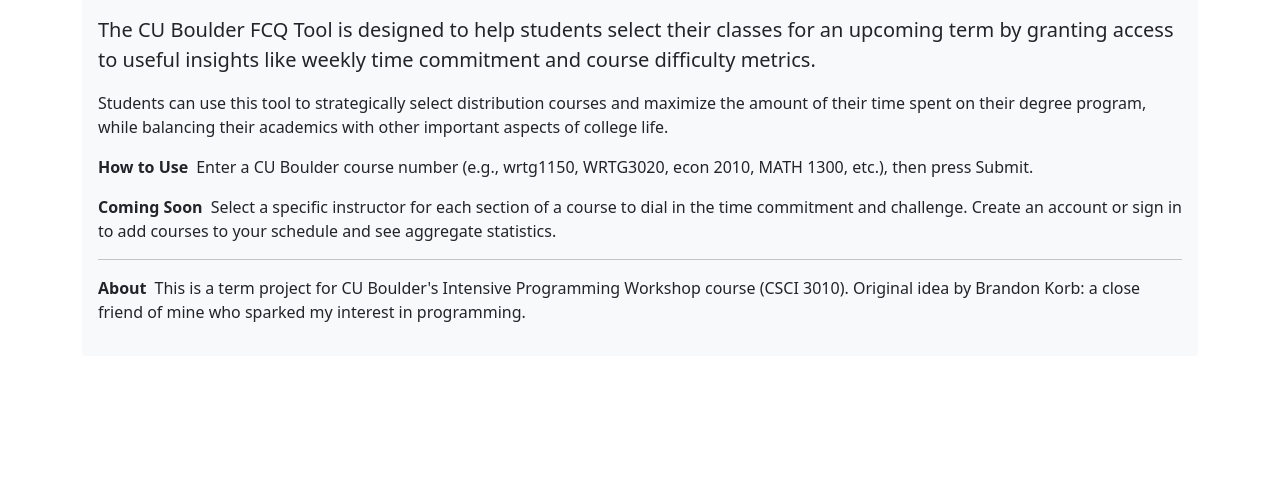
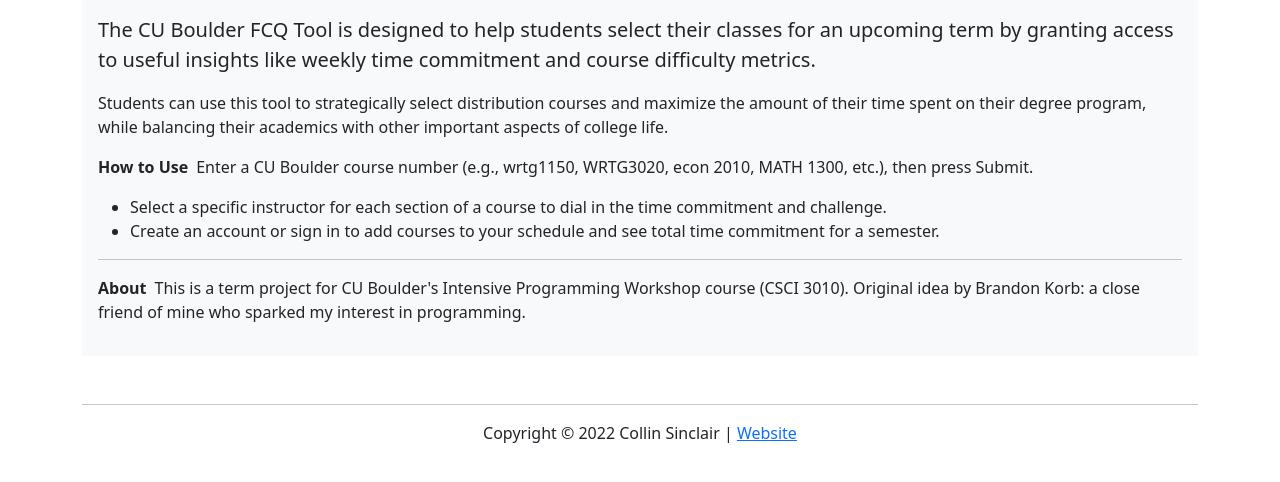
Before and after one commit to collinsinclair/cu-boulder-fcq-tool, a Flask app: page / in a window 1280 px wide. Shown: the part 159-641 px from the top of the page. Run offline with Flask 3, Linux system fonts and the light colour scheme.

Commit message:
add footer

```diff
--- a/website/templates/base.html
+++ b/website/templates/base.html
@@ -72,6 +72,10 @@
 <div class="container">
     {% block content %}
     {% endblock %}
+    <hr class="mt-5">
+    <div class="text-center">
+        <p>Copyright &copy; 2022 Collin Sinclair | <a class="link-primary" href="https://collinsinclair.com">Website</a></p>
+    </div>
 </div>
 
 <!-- Bootstrap Bundle with Popper -->
--- a/website/templates/home.html
+++ b/website/templates/home.html
@@ -23,9 +23,12 @@
     <p><strong class="me-2">How to Use</strong>Enter a CU Boulder course number (e.g., wrtg1150, WRTG3020, econ 2010,
         MATH 1300,
         etc.), then press Submit.</p>
-    <p><strong class="me-2">Coming Soon</strong>Select a specific instructor for each section of a course to dial in the
-        time commitment and challenge. Create an account or sign in to add courses to your schedule and see aggregate
-        statistics.</p>
+    <ul>
+        <li>Select a specific instructor for each section of a course to dial in the time commitment and challenge.
+        </li>
+        <li>Create an account or sign in to add courses to your schedule and see total time commitment for a semester.
+        </li>
+    </ul>
     <hr>
     <p><strong class="me-2">About</strong>This is a term project for CU Boulder's Intensive Programming Workshop course
         (CSCI 3010). Original idea by Brandon Korb: a close friend of mine who sparked my interest in programming.</p>
```
